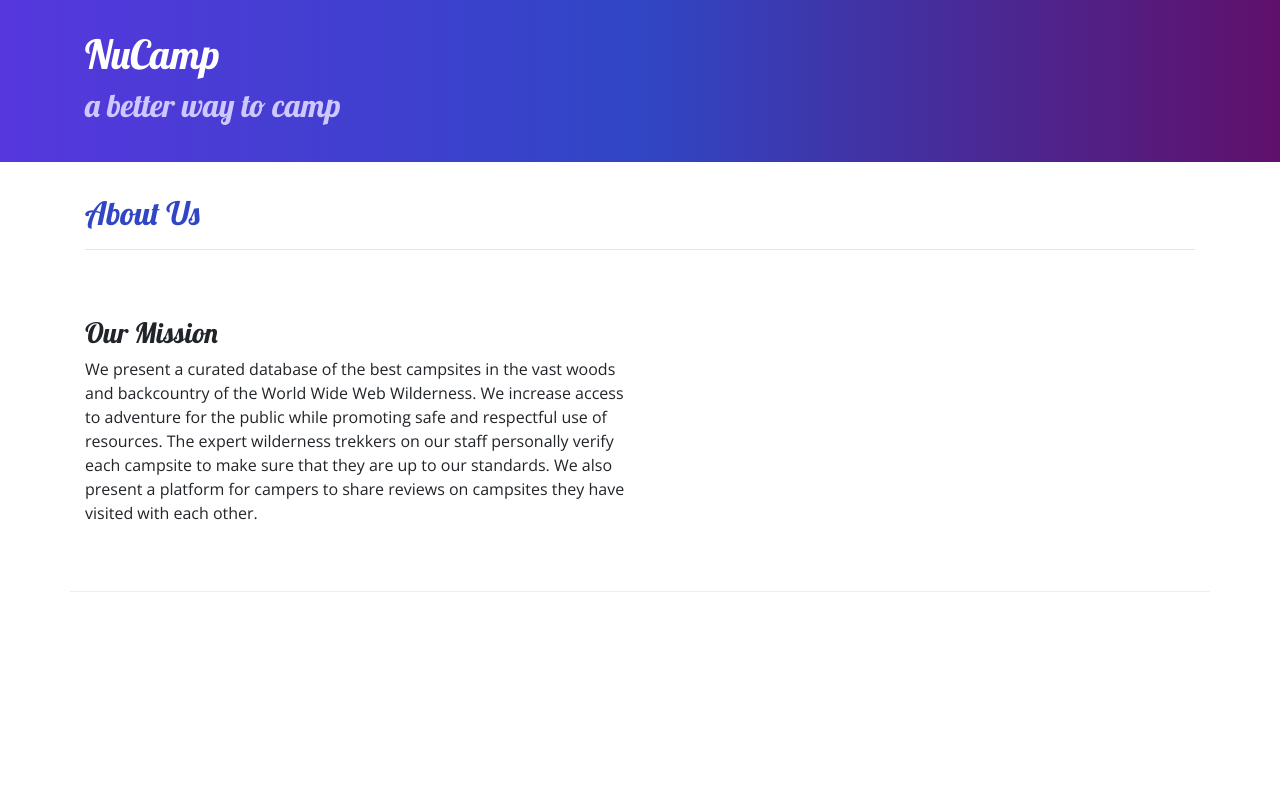
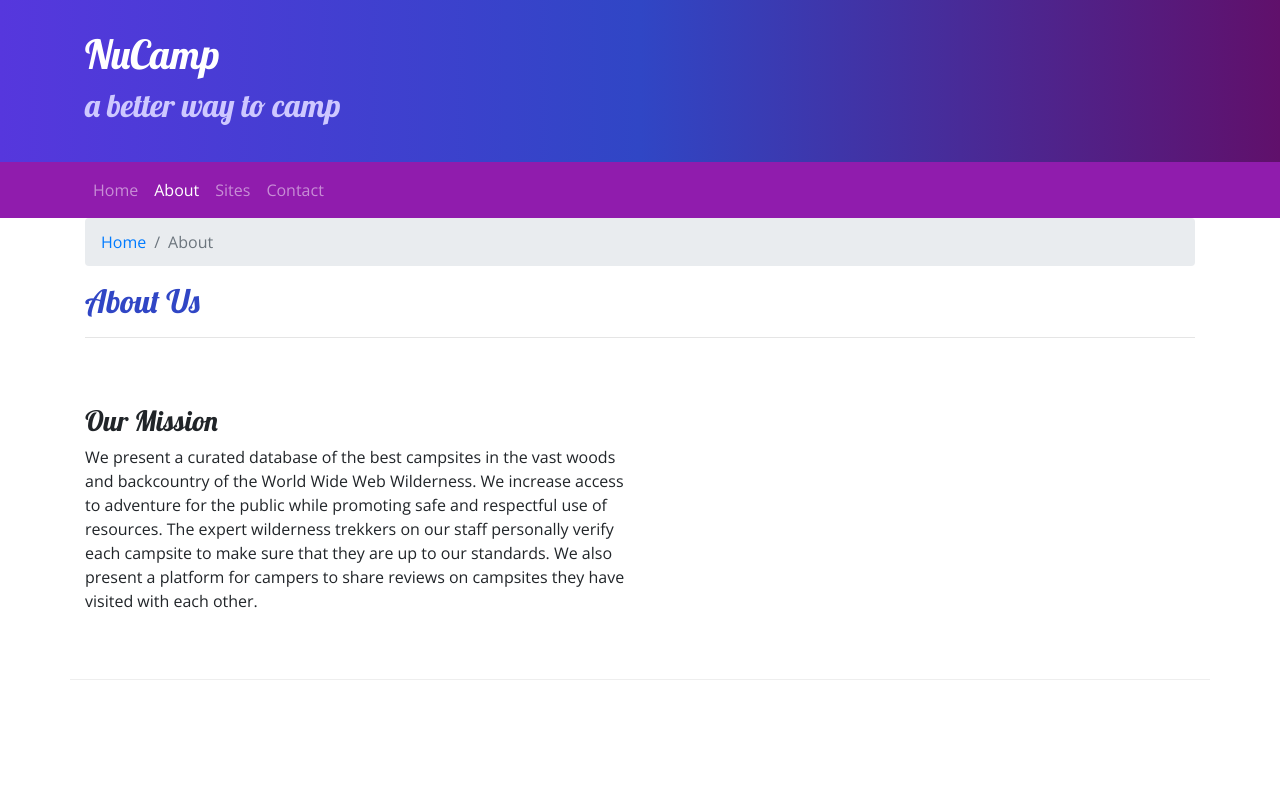
Before and after one commit to mabgray/2-Bootstrap, a website: page aboutus.html in a window 1280 px wide. Shown: the top 789 px of the page. Drawn offline with nearby package versions, Linux system fonts and the light colour scheme.

Commit message:
navbar and breadcrumbs

```diff
--- a/aboutus.html
+++ b/aboutus.html
@@ -24,10 +24,29 @@
             </div>
         </div>
     </header>
+    <nav class="navbar navbar-expand-sm navbar-dark sticky-top">
+        <div class="container">
+           <button class="navbar-toggler ml-auto" type="button" data-toggle="collapse" data-target="#nucampNavbar">
+               <span class="navbar-toggler-icon"></span>
+           </button>
+           <div class="collapse navbar-collapse" id="nucampNavbar">
+           <ul class="navbar-nav">
+               <li class="nav-item "><a class="nav-link" href="index.html">Home</a></li>
+               <li class="nav-item active"><a class="nav-link" href="aboutus.html">About</a></li>
+               <li class="nav-item"><a class="nav-link" href="#">Sites</a></li>
+               <li class="nav-item"><a class="nav-link" href="#">Contact</a></li>
+           </ul>
+       </div>
+       </div>
+       </nav>
 
     <div class="container">
         <div class="row">
             <div class="col">
+                <ol class="breadcrumb">
+                    <li class="breadcrumb-item"><a href="index.html">Home</a></li>
+                    <li class="breadcrumb-item active">About</li>
+                </ol>
                <h2>About Us</h2>
                <hr />
             </div>
--- a/css/styles.css
+++ b/css/styles.css
@@ -30,3 +30,8 @@
     border-bottom: 1px ridge;
     min-height: 200px;
 }
+.navbar {
+    background-color:#901CAD ;
+}
+.jumbotron {
+    margin: 0;
```
Also changed, not shown: index.html (+16 -0 lines).
